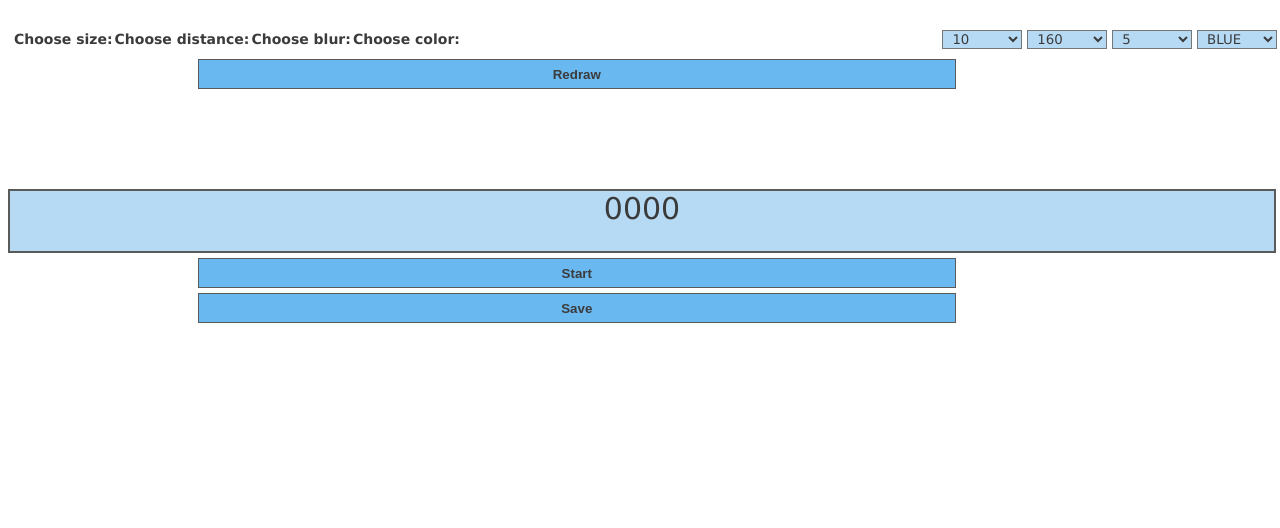
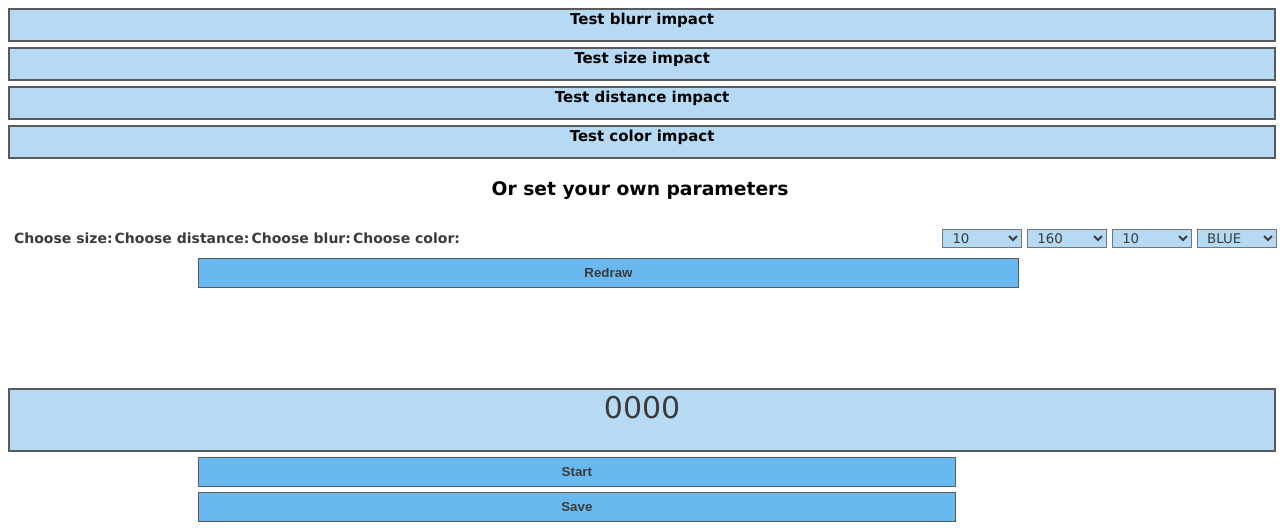
Before and after one commit to anastasiabolotnikova/troxler, a PHP site: page /data.html in a window 1280 px wide. Shown: the top 528 px of the page. Run offline with PHP 8.4, Linux system fonts and the light colour scheme.

Commit message:
Implemented predefined sets of parameters
Save data for predefined sets of parameters does not work

```diff
--- a/data.html
+++ b/data.html
@@ -7,6 +7,29 @@
 		<title>Toxler Test Environment</title>
 	</head>
 		<body>
+
+		<div class="test-label">
+			<label>
+				<a href="tests/blurr_impact_test.html">Test blurr impact</a>
+			</label>
+		</div>
+		<div class="test-label">
+			<label>
+				<a href="tests/size_impact_test.html">Test size impact</a>
+			</label>
+		</div>
+		<div class="test-label">
+			<label>
+				<a href="tests/distance_impact_test.html">Test distance impact</a>
+			</label>
+		</div>
+		<div class="test-label">
+			<label>
+				<a href="tests/color_impact_test.html">Test color impact</a>
+			</label>
+		</div>
+
+		<h3>Or set your own parameters</h3>
 		<div>
 		<form target="toxler" action="toxler.php" method="POST">
 			<div class="parameters">
@@ -28,9 +51,11 @@
 
 			<label>Choose blur:</label>
 			<select id="sel_blur" name="blur" onchange="prepareVars()">
-			<option value="5">5</option>
 			<option value="10">10</option>
 			<option value="15">15</option>
+			<option value="20">20</option>
+			<option value="25">25</option>
+			<option value="30">30</option>
 			</select>
 
 			<label>Choose color:</label>
--- a/index.html
+++ b/index.html
@@ -3,7 +3,7 @@
 <TITLE>Toxler Test Environment</TITLE>
 </HEAD>
 
-<FRAMESET cols=25%,75% border="0">
+<FRAMESET cols=26%,74% border="0">
 <FRAME SRC="data.html" NAME="data">
 <FRAME SRC="toxler.php" NAME="toxler">
 </FRAMESET>
--- a/style.css
+++ b/style.css
@@ -2,7 +2,7 @@
     position: relative;
     height:5px;
     width:5px;
-    padding: 20%;
+    padding: 25%;
     margin: auto;
     top: 5%;
 }
@@ -26,7 +26,9 @@
     margin: -15px;
 }
 
-h1 {text-align:center;font-family:"Lucida Sans Unicode", "Lucida Grande", sans-serif;}
+h1,h2,h3 {text-align:center;font-family:"Lucida Sans Unicode", "Lucida Grande", sans-serif;}
+
+a {font-size:50%;text-decoration:none;font-family:"Lucida Sans Unicode", "Lucida Grande", sans-serif;color: black;}
 
 .button{
 	font-weight: bold;
@@ -79,7 +81,7 @@ h1 {text-align:center;font-family:"Lucida Sans Unicode", "Lucida Grande", sans-s
 	font-family: "Lucida Sans Unicode", "Lucida Grande", sans-serif;
 }
 
-.form-submit{
+.form-submit {
 	font-weight: bold;
 	display: block;
 	margin-left: 15%;
@@ -89,6 +91,19 @@ h1 {text-align:center;font-family:"Lucida Sans Unicode", "Lucida Grande", sans-s
 	background: #69B8F0;
 	border: 1px solid #5a5a5a;
 	border-top-color: #5a5a5a;
-	width: 60%;
+	width: 65%;
+}
 
+.test-label{
+	font-weight: bold;
+	margin-top: 5px;
+	width: 100%;
+	height: 30px;
+	color: #3b3b3b;
+	background: #B6DAF4;
+	text-align: center;
+	font-family: "Lucida Sans Unicode", "Lucida Grande", sans-serif;
+	font-size: 30px;
+	border: 2px solid #5a5a5a;
+	border-top-color: #5a5a5a;
 }
--- a/test_data.txt
+++ b/test_data.txt
@@ -1,5 +1,2 @@
 Circle_size	Distance_from_center	Bluriness	Color	Time
-10	160	5	blue	1683
-10	160	10	blue	698
-10	160	10	blue	698
-10	160	10	blue	578
+10	160	5	blue	418
```
Also changed, not shown: tests/blurr_impact_test.html (added, +31 -0 lines), tests/color_impact_test.html (added, +31 -0 lines), tests/distance_impact_test.html (added, +31 -0 lines), tests/size_impact_test.html (added, +31 -0 lines), toxler.php (+34 -3 lines).
